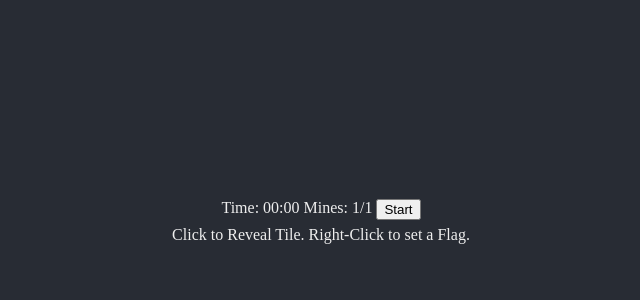
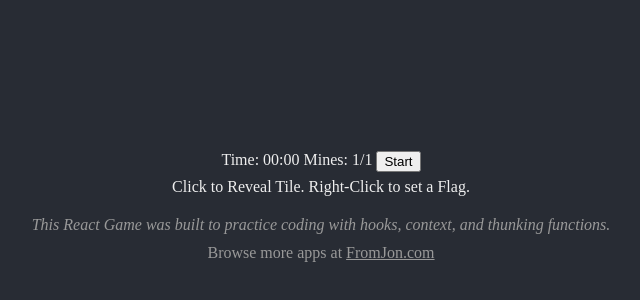
Before and after one commit to Jonathan-Dobson/mines, a React (Create React App) app: page / in a window 1280 px wide. Shown: the part 182-482 px from the top of the page, without its empty margins (319-959 px from the left). Built offline with nearby package versions, Linux system fonts and the light colour scheme.

Commit message:
add fromjon.com link in footer and fix jeryness in the game over message

```diff
--- a/src/App.css
+++ b/src/App.css
@@ -160,7 +160,13 @@
 }
 
 .GameOverText {
+  background-color: black;
+  padding: 4vw;
+  position: absolute;
   text-align: center;
+  z-index: 12;
+  top: 30vh;
+
 }
 
 .GameOverButton {
--- a/src/App.js
+++ b/src/App.js
@@ -3,6 +3,7 @@ import Div from './components/Div'
 import ControlPanel from './components/ControlPanel'
 import Minefield from './components/Minefield'
 import Footer from './components/Footer'
+import FromJon from './components/FromJon'
 import './App.css';
 
 export default function App() {
@@ -10,7 +11,9 @@ export default function App() {
         <Div App>
             <ControlPanel />
             <Minefield />
+            {/* {gameOverAlert ? <Div GameOverText>Ouch! You hit a mine!<br/>Game Over</Div> : <Minefield />} */}
             <Footer />
+            <FromJon />
         </Div>
     );
 }
--- a/src/components/ControlPanel.js
+++ b/src/components/ControlPanel.js
@@ -30,8 +30,7 @@ export default function ControlPanel(){
                     <Div >
                         {gameOverAlert &&
                             <>
-                            <Div GameOverText>Ouch! You hit a mine!</Div>
-                            <Div GameOverText>Game Over</Div>
+                            <Div GameOverText>Ouch! You hit a mine!<br/>Game Over</Div>
                             </>
                         }
                     </Div>
--- /dev/null
+++ b/src/components/FromJon.js
@@ -0,0 +1,19 @@
+import React from 'react'
+
+export default () => <footer style={{
+        textAlign: 'center',
+        margin: 'auto',
+        margin: 20,
+        color: '#999'
+      }}>
+        <span style={{
+            display: 'inline-block',
+            maxWidth: 600
+        }}>
+            <i>
+                This React Game was built to practice coding with hooks, context, and thunking functions.
+            </i>
+            <a style={{display: 'inline-block', padding: 10, color: '#999', textDecoration: 'none'}}
+                href="https://fromjon.com"> Browse more apps at <u>  FromJon.com</u></a>
+        </span>
+      </footer>
--- /dev/null
+++ b/src/old/students.js
@@ -0,0 +1,5 @@
+var students = []
+for (let i=0 ; i<document.querySelectorAll('#hyperbaseContainer > div:nth-child(7) > div > div > div.overflow-auto.relative > div > div > div > div').length ; i++){
+    students.push(document.querySelectorAll('#hyperbaseContainer > div:nth-child(7) > div > div > div.overflow-auto.relative > div > div > div > div:nth-child('+i+') > div > div.flex-auto.p1 > div.flex-inline.col-12 > div > div')[0].innerText)
+}
+console.log(students);
```
Also changed, not shown: 1 other file (tests, documents, lock files or other folders).
